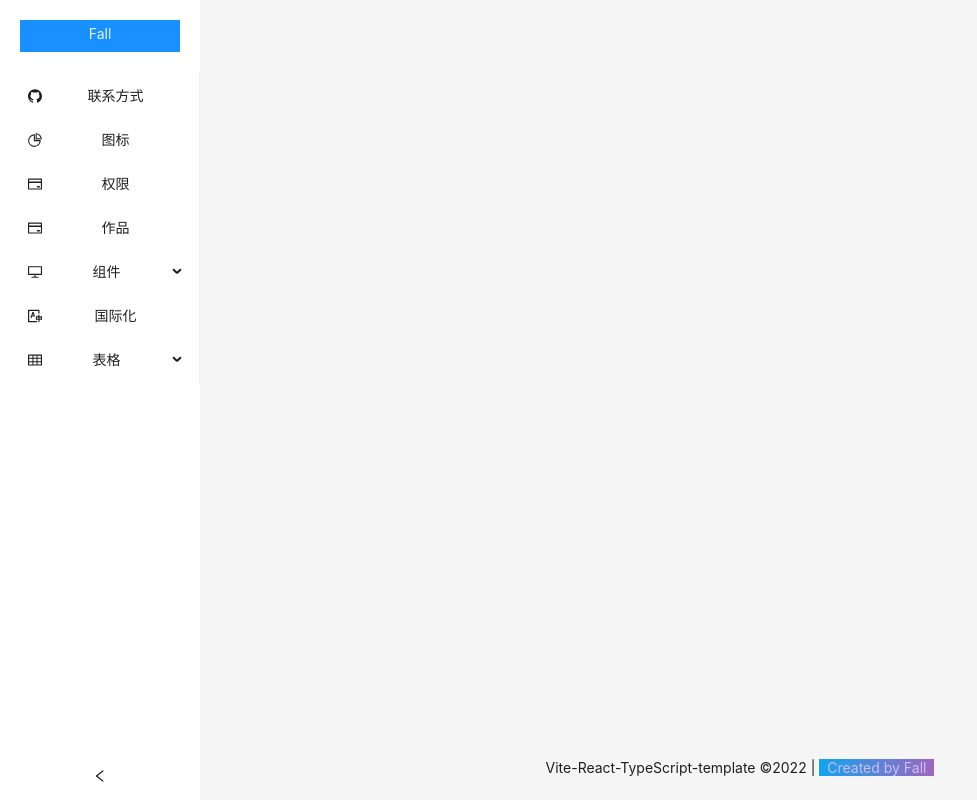
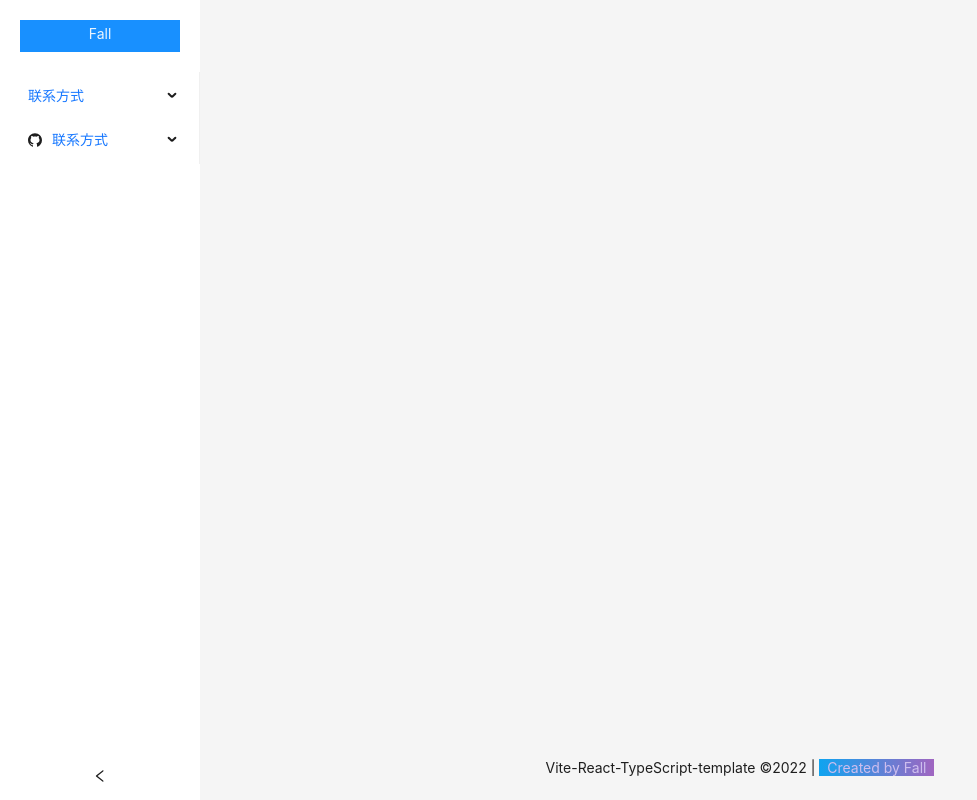
Before and after one commit to fall-zhang/vite-typescript-react-template, a React (Vite) app: page /home in a window 1280 px wide. Shown: the whole page, without its empty margins (0-977 px from the left). Built offline with nearby package versions, Linux system fonts and the light colour scheme.

Commit message:
更新包，更新菜单内容

```diff
--- a/src/core/index.ts
+++ /dev/null
@@ -1,3 +0,0 @@
-// core 的内容，是对全局进行作用的内容
-// 分为三类：用户认证，权限认证，本地语言，主题切换
-export { }
--- a/src/layouts/menus/index.module.less
+++ b/src/layouts/menus/index.module.less
@@ -10,3 +10,7 @@
   background-color: @primary-2;
   margin: 20px;
 }
+
+.menu {
+  text-align: left;
+}
--- a/src/layouts/menus/index.tsx
+++ b/src/layouts/menus/index.tsx
@@ -1,6 +1,7 @@
-import React from 'react'
+import React, { ReactNode } from 'react'
 import styles from './index.module.less'
 import { Menu, Tooltip } from 'antd'
+import type { MenuProps } from 'antd'
 import { Link, useLocation } from 'react-router-dom'
 import {
   GithubOutlined,
@@ -11,52 +12,70 @@ import {
   TableOutlined
 } from '@ant-design/icons'
 import { formatMessage } from '@/core/locales'
+type MenuItem = Required<MenuProps>['items'][number];
 
+// const menuItems: MenuProps['items'] = [
+//   <Menu.Item key="/contact" icon={<GithubOutlined />}>
+//   <Link to={'/contact'}>{formatMessage({ id: 'menu-contact' })}</Link>
+// </Menu.Item>
+// <Menu.Item key="/icon" icon={<PieChartOutlined />}>
+//   <Link to={'/icon'}>{formatMessage({ id: 'menu-icon' })}</Link>
+// </Menu.Item>
+// <Menu.Item key="/auth" icon={<CreditCardOutlined />}>
+//   <Link to={'/auth'}>{formatMessage({ id: 'menu-roots' })}</Link>
+// </Menu.Item>
+// <Menu.Item key="/works" icon={<CreditCardOutlined />}>
+//   <Link to={'/works'}>{formatMessage({ id: 'menu-works' })}</Link>
+// </Menu.Item>
+// <Menu.SubMenu key="sub2" icon={<DesktopOutlined />} title={formatMessage({ id: 'menu-components' })}>
+//   <Menu.Item key="/form">
+//     <Link to={'/form'}>自定义表单</Link>
+//   </Menu.Item>
+// </Menu.SubMenu>
+// <Menu.Item key="/locales" icon={<TranslationOutlined />}>
+//   <Link to={'/locales'}>{formatMessage({ id: 'menu-i18n' })}</Link>
+// </Menu.Item>
+// <Menu.SubMenu key="/table" icon={<TableOutlined />} title={formatMessage({ id: 'menu-table' })}>
+//   <Menu.Item key="/table/base">
+//     <Link to={'/table/base'}>基础表格</Link>
+//   </Menu.Item>{' '}
+//   <Menu.Item key="/table/drag">
+//     <Link to={'/table/drag'}>拖拽表格</Link>
+//   </Menu.Item>{' '}
+//   <Menu.Item key="/table/edit">
+//     <Link to={'/table/edit'}>编辑表格</Link>
+//   </Menu.Item>
+// </Menu.SubMenu>
+// ]
+const genMenuItem = (key: string, label: string, icon?: ReactNode, children?: MenuItem[]): MenuItem => ({
+  key: '/contact',
+  icon: icon,
+  label: <Link to={key}>{label}</Link>,
+  children: children || []
+})
+
+const menuItems: MenuProps['items'] = [
+  genMenuItem('/icon', formatMessage({ id: 'menu-contact' })),
+  {
+    key: '/contact',
+    icon: < GithubOutlined />,
+    children: [],
+    label: <Link to={'/contact'}>{formatMessage({ id: 'menu-contact' })}</Link>
+  }
+]
 const HomePage: React.FC = () => {
   // 收缩侧边栏
   const message = formatMessage({ id: 'frontEnd' })
   return (
     <>
-      <Tooltip placement="right" title={message}>
-        <div className={styles.title}>{message}</div>
-      </Tooltip>
+      <div className={styles.title}>{message}</div>
       <Menu
         theme='light'
         className={styles.menu}
         defaultSelectedKeys={[`${useLocation().pathname}`]}
         mode="inline"
+        items={menuItems}
       >
-        <Menu.Item key="/contact" icon={<GithubOutlined />}>
-          <Link to={'/contact'}>{formatMessage({ id: 'menu-contact' })}</Link>
-        </Menu.Item>
-        <Menu.Item key="/icon" icon={<PieChartOutlined />}>
-          <Link to={'/icon'}>{formatMessage({ id: 'menu-icon' })}</Link>
-        </Menu.Item>
-        <Menu.Item key="/auth" icon={<CreditCardOutlined />}>
-          <Link to={'/auth'}>{formatMessage({ id: 'menu-roots' })}</Link>
-        </Menu.Item>
-        <Menu.Item key="/works" icon={<CreditCardOutlined />}>
-          <Link to={'/works'}>{formatMessage({ id: 'menu-works' })}</Link>
-        </Menu.Item>
-        <Menu.SubMenu key="sub2" icon={<DesktopOutlined />} title={formatMessage({ id: 'menu-components' })}>
-          <Menu.Item key="/form">
-            <Link to={'/form'}>自定义表单</Link>
-          </Menu.Item>
-        </Menu.SubMenu>
-        <Menu.Item key="/locales" icon={<TranslationOutlined />}>
-          <Link to={'/locales'}>{formatMessage({ id: 'menu-i18n' })}</Link>
-        </Menu.Item>
-        <Menu.SubMenu key="/table" icon={<TableOutlined />} title={formatMessage({ id: 'menu-table' })}>
-          <Menu.Item key="/table/base">
-            <Link to={'/table/base'}>基础表格</Link>
-          </Menu.Item>{' '}
-          <Menu.Item key="/table/drag">
-            <Link to={'/table/drag'}>拖拽表格</Link>
-          </Menu.Item>{' '}
-          <Menu.Item key="/table/edit">
-            <Link to={'/table/edit'}>编辑表格</Link>
-          </Menu.Item>
-        </Menu.SubMenu>
       </Menu>
     </>
   )
```
Also changed, not shown: package.json (+15 -16 lines), .eslintrc.js, 1 other file (tests, documents, lock files or other folders).
